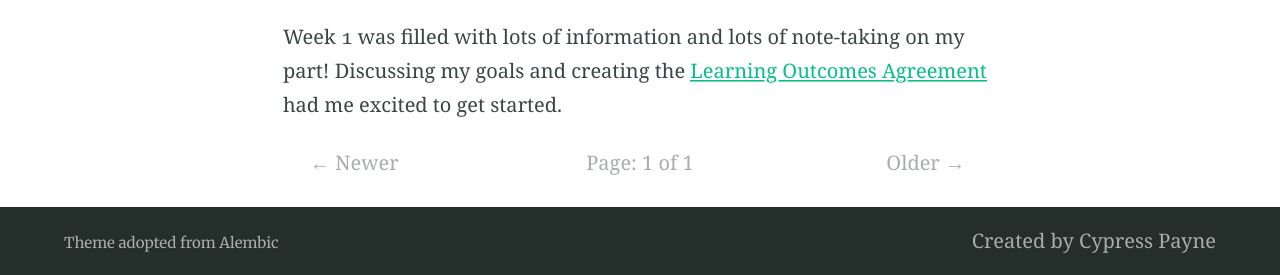
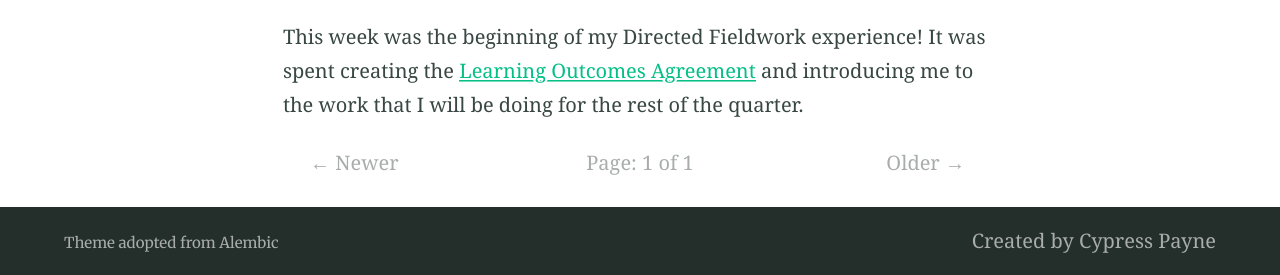
Before and after one commit to cspayne/winter2024dfw, a Jekyll site: the page built from blog/index.html, in a window 1280 px wide, cut to the strip 1018-1293 px from the top of the page. Built offline with Jekyll 4.4.1, drawn with Linux system fonts in a browser that asks for light colours; the list of posts is cut into pages by our own code; part of the change alters nothing that is shown.

Commit message:
Update 2024-01-14-week-1.md

```diff
--- a/_posts/2024-01-14-week-1.md
+++ b/_posts/2024-01-14-week-1.md
@@ -3,17 +3,16 @@ title: Week 1
 ---
 <img width="512" alt="Bird in flight line drawing art" title="Hines Robert W, U.S. Fish and Wildlife Service, Public domain, via Wikimedia Commons" src="https://upload.wikimedia.org/wikipedia/commons/thumb/3/3e/Bird_in_flight_line_drawing_art.jpg/512px-Bird_in_flight_line_drawing_art.jpg">
 
-Week 1 was filled with lots of information and lots of note-taking on my part! Discussing my goals and creating the [Learning Outcomes Agreement](/dfw2024/learningoutcomes) had me excited to get started.
+This week was the beginning of my Directed Fieldwork experience! It was spent creating the [Learning Outcomes Agreement](/dfw2024/learningoutcomes) and introducing me to the work that I will be doing for the rest of the quarter.
 
 <!-- more -->
 
-I arrived early and got to wander around Special Collections' New Years Potluck, where I got to meet (and re-meet) the staff working in that department. I was incredibly nervous for my first day, but everyone was very nice and welcoming which helped settle my nerves a bit.
+I arrived early and got to wander around Special Collections' New Years Potluck, where I got to meet (and re-meet) some of the staff working in that department. I will be working with Crystal Yragui, a Science and Book Arts Cataloger at UW Libraries, so we move between Special Collections and Cataloging and Metadata Services a bit.
 
-From there, my supervisor Crystal gave me a tour of Special Collections, where I will be working on the days that Crystal is also present. The tour included the stacks - specifically where book arts are stored, the shelves where the books that need to be cataloged sit, and the work station we would be using - although the internet was out, so we were unable to actually log into the station.
+ Part of this week was spent figuring out the details of where I will be doing this work. One day a week I will be working next to Crystal, and on those days we will be in Special Collections, but when I am unsupervised, I'll be on the third floor with Cataloging. Figuring out schedules and locations, alongside getting access to the necessary software, was a big priority this week.
 
-We then headed upstairs to the third floor, which I am much more familiar with due to my metadata job. We brought some book arts upstairs with us, and I was shown the locked cabinet that they could be stored in. After going over the Learning Outcomes Agreement, we started cataloging.
+ Crystal showed me the station we will be working at down in Special Collections, although we didn't stay and work there because there were internet issues. I was also given a tour of the stacks, and the shelves where I could find the books I would be cataloging.
 
-To start with I watched and asked questions as we made our way through cataloging [The challenge of self-government](https://search.worldcat.org/title/44998568) and [Still life](https://search.worldcat.org/title/1082268422) (which can be [viewed online!](https://www.marlenemaccallum.com/shadows/1/)). Not only were we updating these records in OCLC, but it also involved updates to Name Authority records and an LCSH proposal.
-There is so much to learn, from gaining familiarity with MARC fields and the specific rules and guidelines for describing book arts, to the software that is used to do this work.
+To start with I watched and asked questions as we made our way through cataloging [The challenge of self-government](https://search.worldcat.org/title/44998568) and [Still life](https://search.worldcat.org/title/1082268422) (which can be [viewed online!](https://www.marlenemaccallum.com/shadows/1/)). This not only involved updating these records in OCLC, but it also involved updates to Name Authority records and submitting an LCSH proposal. There is so much to learn, from gaining familiarity with MARC fields and the specific rules and guidelines for describing book arts, to the software that is used to do this work.
 
-My work for the rest of the week involved getting software set up on my computer, lots of emailing to figure out the access I need in the library, and reviewing the many resources I have been provided with that will help me learn everything I'll need to know as I begin this work. This week was nerve-wracking to begin with but it has only made me more excited to learn and gain experience in cataloging this quarter.
+My work for the rest of the week involved getting software set up on my computer, lots of emailing to figure out the access I need in the library, and reviewing the many resources I have been provided with that will help me learn everything I'll need to know. This week was nerve-wracking to begin with but it has only made me more excited to learn and gain experience in cataloging this quarter.
```
